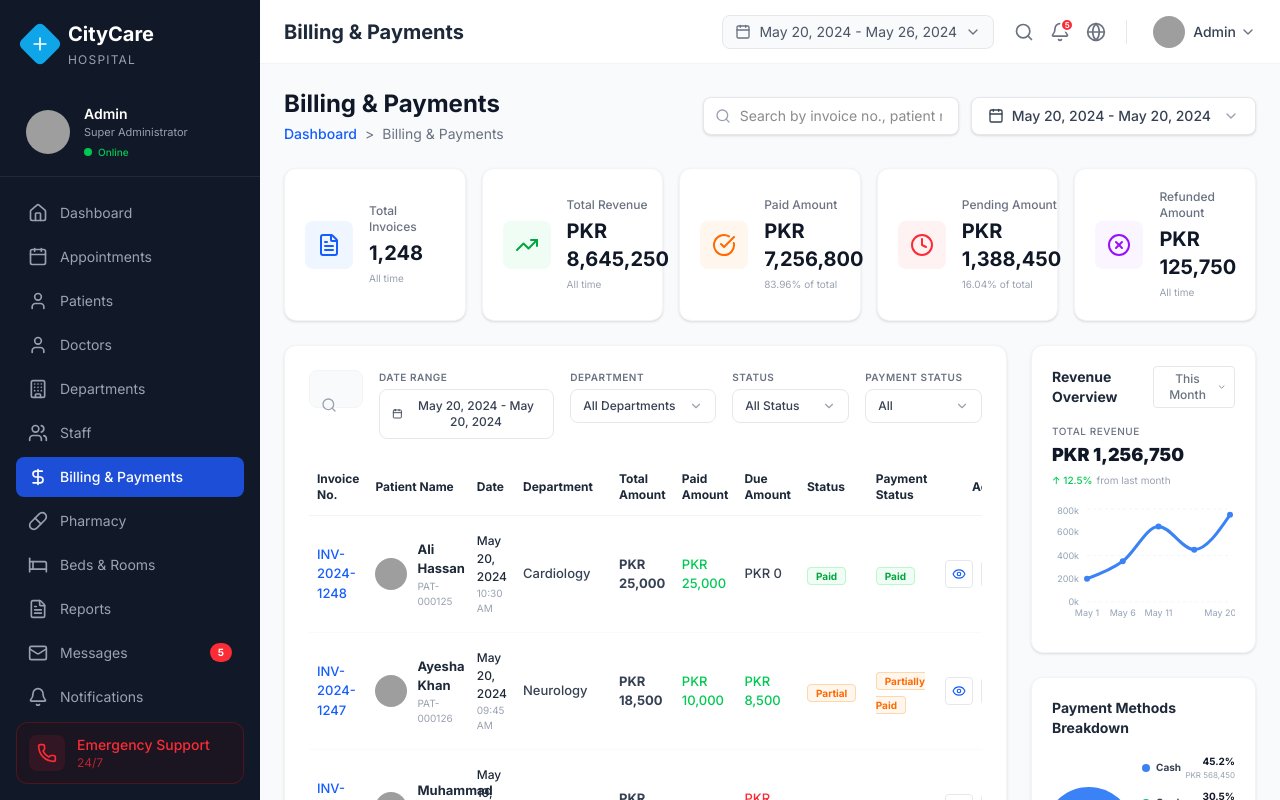
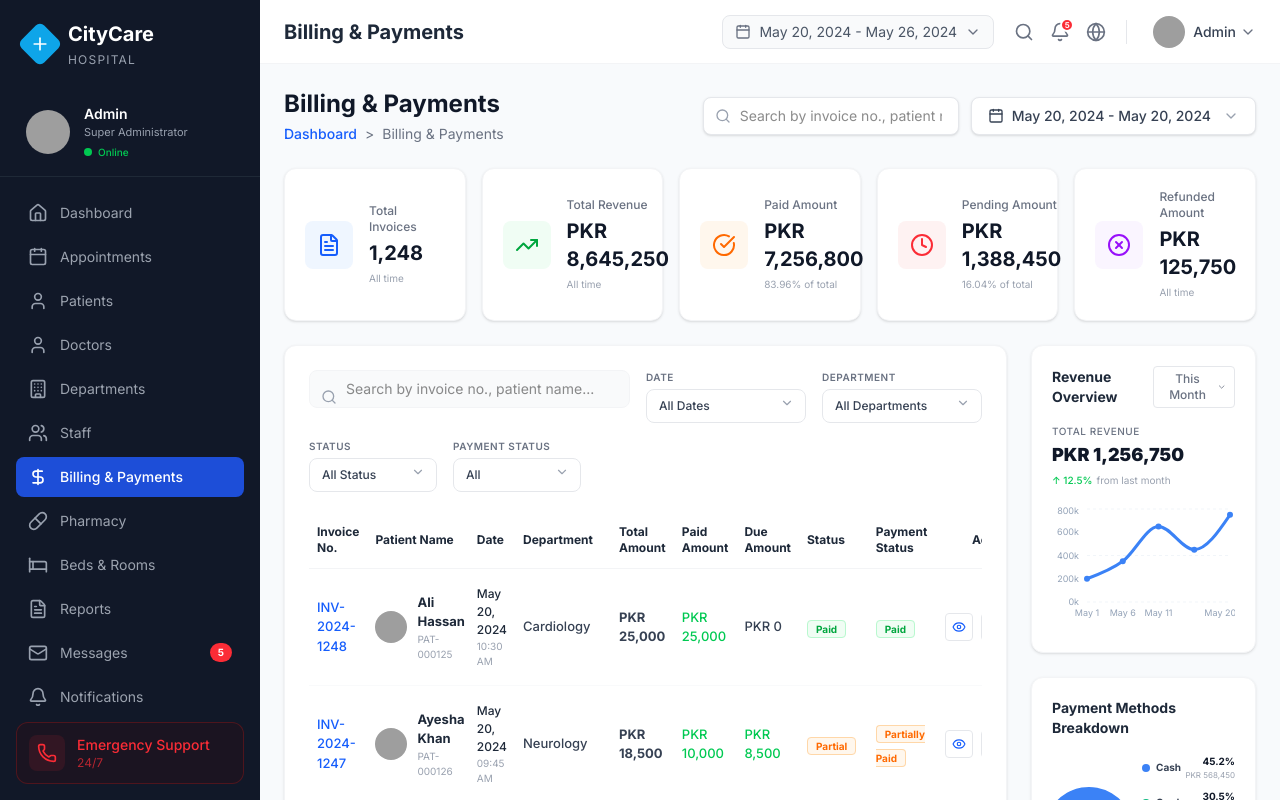
Before and after one commit to codedbyaman09-coder/hospital-management-system-, a Next.js app: page /admin/billing in a window 1280 px wide. Built offline with nearby package versions, Linux system fonts and the light colour scheme; grey boxes are pictures that could not be loaded.

Commit message:
fix: update billing page UI

```diff
--- a/src/app/admin/billing/page.tsx
+++ b/src/app/admin/billing/page.tsx
@@ -1,6 +1,6 @@
 "use client";
 
-import React from 'react';
+import React, { useState, useMemo } from 'react';
 import Link from 'next/link';
 import {
   FileText, TrendingUp, CheckCircle, Clock, XCircle, Search, Calendar, ChevronDown, Eye, Printer, MoreVertical
@@ -38,6 +38,30 @@ const invoices = [
 ];
 
 export default function BillingPaymentsPage() {
+  const [searchQuery, setSearchQuery] = useState('');
+  const [selectedDate, setSelectedDate] = useState('All');
+  const [selectedDept, setSelectedDept] = useState('All');
+  const [selectedStatus, setSelectedStatus] = useState('All');
+  const [selectedPayStatus, setSelectedPayStatus] = useState('All');
+
+  const filteredInvoices = useMemo(() => {
+    return invoices.filter(inv => {
+      if (searchQuery) {
+        const q = searchQuery.toLowerCase();
+        if (!inv.id.toLowerCase().includes(q) && !inv.patient.toLowerCase().includes(q)) return false;
+      }
+      if (selectedDate !== 'All' && inv.date !== selectedDate) return false;
+      if (selectedDept !== 'All' && inv.dept !== selectedDept) return false;
+      if (selectedStatus !== 'All' && inv.status !== selectedStatus) return false;
+      if (selectedPayStatus !== 'All' && inv.payStatus !== selectedPayStatus) return false;
+      return true;
+    });
+  }, [searchQuery, selectedDate, selectedDept, selectedStatus, selectedPayStatus]);
+
+  const uniqueDates = Array.from(new Set(invoices.map(i => i.date)));
+  const uniqueDepts = Array.from(new Set(invoices.map(i => i.dept)));
+  const uniqueStatuses = Array.from(new Set(invoices.map(i => i.status)));
+  const uniquePayStatuses = Array.from(new Set(invoices.map(i => i.payStatus)));
 
   const getStatusColor = (status: string) => {
     switch (status) {
@@ -152,44 +176,68 @@ export default function BillingPaymentsPage() {
             <div className="lg:col-span-3 bg-white border border-gray-100 rounded-xl shadow-sm p-6">
 
               {/* Filters */}
-              <div className="flex gap-4 mb-6">
-                <div className="relative flex-1">
+              <div className="flex gap-4 mb-6 flex-wrap">
+                <div className="relative flex-1 min-w-[200px]">
                   <Search className="absolute left-3 top-1/2 -translate-y-1/2 w-4 h-4 text-gray-400" />
-                  <input type="text" placeholder="Search by invoice no., patient name..." className="w-full pl-9 pr-4 py-2 bg-gray-50 border border-gray-100 rounded-lg text-sm focus:outline-none focus:border-blue-500 focus:bg-white transition-colors" />
+                  <input
+                    type="text"
+                    value={searchQuery}
+                    onChange={(e) => setSearchQuery(e.target.value)}
+                    placeholder="Search by invoice no., patient name..."
+                    className="w-full pl-9 pr-4 py-2 bg-gray-50 border border-gray-100 rounded-lg text-sm focus:outline-none focus:border-blue-500 focus:bg-white transition-colors"
+                  />
                 </div>
 
-                <div className="w-48">
-                  <label className="block text-[10px] font-semibold text-gray-500 uppercase tracking-wider mb-1">Date Range</label>
-                  <button className="w-full flex items-center justify-between px-3 py-2 border border-gray-200 rounded-lg text-xs font-medium text-gray-700 bg-white">
-                    <div className="flex items-center gap-2">
-                      <Calendar className="w-3.5 h-3.5" />
-                      <span>May 20, 2024 - May 20, 2024</span>
-                    </div>
-                  </button>
+                <div className="w-40 relative">
+                  <label className="block text-[10px] font-semibold text-gray-500 uppercase tracking-wider mb-1">Date</label>
+                  <select
+                    value={selectedDate}
+                    onChange={(e) => setSelectedDate(e.target.value)}
+                    className="appearance-none w-full px-3 py-2 border border-gray-200 rounded-lg text-xs font-medium text-gray-700 bg-white focus:outline-none focus:border-blue-500 transition-colors"
+                  >
+                    <option value="All">All Dates</option>
+                    {uniqueDates.map(d => <option key={d} value={d}>{d}</option>)}
+                  </select>
+                  <ChevronDown className="absolute right-3 top-[26px] w-3.5 h-3.5 text-gray-400 pointer-events-none" />
                 </div>
 
-                <div className="w-40">
+                <div className="w-40 relative">
                   <label className="block text-[10px] font-semibold text-gray-500 uppercase tracking-wider mb-1">Department</label>
-                  <button className="w-full flex items-center justify-between px-3 py-2 border border-gray-200 rounded-lg text-xs font-medium text-gray-700 bg-white">
-                    <span>All Departments</span>
-                    <ChevronDown className="w-3.5 h-3.5 text-gray-400" />
-                  </button>
+                  <select
+                    value={selectedDept}
+                    onChange={(e) => setSelectedDept(e.target.value)}
+                    className="appearance-none w-full px-3 py-2 border border-gray-200 rounded-lg text-xs font-medium text-gray-700 bg-white focus:outline-none focus:border-blue-500 transition-colors"
+                  >
+                    <option value="All">All Departments</option>
+                    {uniqueDepts.map(d => <option key={d} value={d}>{d}</option>)}
+                  </select>
+                  <ChevronDown className="absolute right-3 top-[26px] w-3.5 h-3.5 text-gray-400 pointer-events-none" />
                 </div>
 
-                <div className="w-32">
+                <div className="w-32 relative">
                   <label className="block text-[10px] font-semibold text-gray-500 uppercase tracking-wider mb-1">Status</label>
-                  <button className="w-full flex items-center justify-between px-3 py-2 border border-gray-200 rounded-lg text-xs font-medium text-gray-700 bg-white">
-                    <span>All Status</span>
-                    <ChevronDown className="w-3.5 h-3.5 text-gray-400" />
-                  </button>
+                  <select
+                    value={selectedStatus}
+                    onChange={(e) => setSelectedStatus(e.target.value)}
+                    className="appearance-none w-full px-3 py-2 border border-gray-200 rounded-lg text-xs font-medium text-gray-700 bg-white focus:outline-none focus:border-blue-500 transition-colors"
+                  >
+                    <option value="All">All Status</option>
+                    {uniqueStatuses.map(s => <option key={s} value={s}>{s}</option>)}
+                  </select>
+                  <ChevronDown className="absolute right-3 top-[26px] w-3.5 h-3.5 text-gray-400 pointer-events-none" />
                 </div>
 
-                <div className="w-32">
+                <div className="w-32 relative">
                   <label className="block text-[10px] font-semibold text-gray-500 uppercase tracking-wider mb-1">Payment Status</label>
-                  <button className="w-full flex items-center justify-between px-3 py-2 border border-gray-200 rounded-lg text-xs font-medium text-gray-700 bg-white">
-                    <span>All</span>
-                    <ChevronDown className="w-3.5 h-3.5 text-gray-400" />
-                  </button>
+                  <select
+                    value={selectedPayStatus}
+                    onChange={(e) => setSelectedPayStatus(e.target.value)}
+                    className="appearance-none w-full px-3 py-2 border border-gray-200 rounded-lg text-xs font-medium text-gray-700 bg-white focus:outline-none focus:border-blue-500 transition-colors"
+                  >
+                    <option value="All">All</option>
+                    {uniquePayStatuses.map(ps => <option key={ps} value={ps}>{ps}</option>)}
+                  </select>
+                  <ChevronDown className="absolute right-3 top-[26px] w-3.5 h-3.5 text-gray-400 pointer-events-none" />
                 </div>
               </div>
 
@@ -211,7 +259,7 @@ export default function BillingPaymentsPage() {
                     </tr>
                   </thead>
                   <tbody>
-                    {invoices.map((inv, idx) => (
+                    {filteredInvoices.length > 0 ? filteredInvoices.map((inv, idx) => (
                       <tr key={idx} className="border-b border-gray-50 hover:bg-gray-50/50 transition-colors group">
                         <td className="py-4 px-2 text-[13px] font-medium text-blue-600">{inv.id}</td>
                         <td className="py-4 px-2">
@@ -255,14 +303,18 @@ export default function BillingPaymentsPage() {
                           </div>
                         </td>
                       </tr>
-                    ))}
+                    )) : (
+                      <tr>
+                        <td colSpan={10} className="py-8 text-center text-gray-500">No invoices match your filters.</td>
+                      </tr>
+                    )}
                   </tbody>
                 </table>
               </div>
 
               {/* Pagination */}
               <div className="flex items-center justify-between mt-6">
-                <span className="text-xs font-medium text-gray-500">Showing 1 to 10 of 1,248 entries</span>
+                <span className="text-xs font-medium text-gray-500">Showing {filteredInvoices.length > 0 ? 1 : 0} to {filteredInvoices.length} of {invoices.length} entries</span>
                 <div className="flex items-center gap-1">
                   <button className="w-8 h-8 rounded border border-gray-200 flex items-center justify-center text-gray-400 hover:bg-gray-50">&lt;</button>
                   <button className="w-8 h-8 rounded bg-blue-600 text-white font-medium text-xs flex items-center justify-center shadow-sm">1</button>
```
